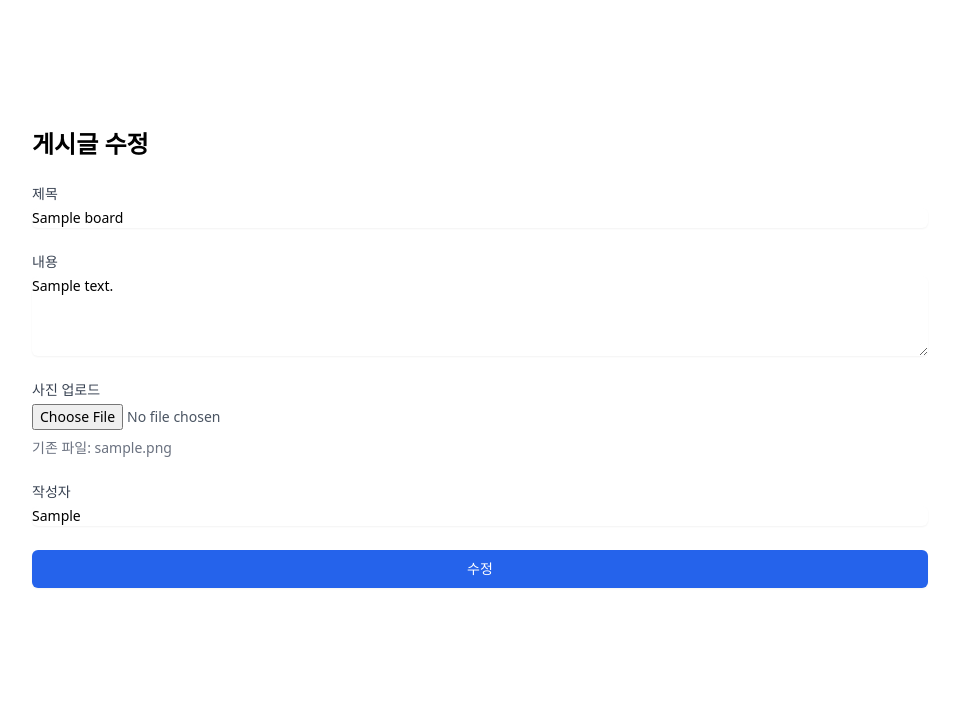
After one commit to yyytgf123/MyBlog_project, a Spring Boot app: page /boards/boardDetail/boardUpdate/1 in a window 1280 px wide. The commit adds this page. Shown: the top 715 px of the page, without its empty margins (160-1119 px from the left). Run offline with Spring Boot 4, Linux system fonts and the light colour scheme; tables that the repository leaves empty hold one stand-in row (values such as "Sample post"); some libraries are stand-ins or nearby versions.

Commit message:
2025/01/13 - board update

```diff
--- a/h/src/main/java/lh/h/controller/BoardController.java
+++ b/h/src/main/java/lh/h/controller/BoardController.java
@@ -1,21 +1,29 @@
 package lh.h.controller;
 
+import jakarta.servlet.http.HttpServletRequest;
 import jakarta.validation.Valid;
 import lh.h.entity.Board;
 import lh.h.interfaces.BoardService;
+import lombok.extern.slf4j.Slf4j;
 import org.springframework.data.domain.Page;
 import org.springframework.data.domain.Pageable;
 import org.springframework.data.domain.Sort;
 import org.springframework.data.web.PageableDefault;
 import org.springframework.http.ResponseEntity;
 import org.springframework.stereotype.Controller;
+import org.springframework.stereotype.Repository;
 import org.springframework.ui.Model;
 import org.springframework.validation.BindingResult;
 import org.springframework.web.bind.annotation.*;
 import org.springframework.web.multipart.MultipartFile;
 
+import java.io.File;
 import java.io.IOException;
+import java.io.Writer;
+import java.util.IllegalFormatCodePointException;
+import java.util.UUID;
 
+@Slf4j
 @Controller
 @RequestMapping("/boards")
 public class BoardController {
@@ -26,7 +34,7 @@ public class BoardController {
         this.boardService = boardService;
     }
 
-    //Board list, paging, search
+    /* Board list, paging, search ------------------------------------------------------------------------------------*/
     @GetMapping("/blogpage")
     public String listWithPaging(Model model,
                                  @PageableDefault(page = 0, size = 9, sort = "id", direction = Sort.Direction.DESC) Pageable pageable,
@@ -43,9 +51,10 @@ public class BoardController {
         } else {
             list = boardService.boardSearchList(searchKeyword, pageable);
         }
-        //----------------------------------- Search ---------------------------------------//
+        //---------------------------------------------------------------------------------//
 
-        //----------------------------------- Paging ---------------------------------------//
+
+        //----------------------------------- Paging --------------------------------------//
         int totalPages = list.getTotalPages();
         int currentPage = list.getNumber() + 1; //tm는 0부터 시작해서 +1해줘야지 1페이지 위치
         int maxPageNumberToShow = 5;
@@ -63,23 +72,27 @@ public class BoardController {
         model.addAttribute("startPage", startPage);
         model.addAttribute("endPage", endPage);
         model.addAttribute("totalPages", totalPages);
-        //----------------------------------- Paging ---------------------------------------//
+        //---------------------------------------------------------------------------------//
 
         //----------------------------------- List ----------------------------------------//
         model.addAttribute("boards", list);
-        //----------------------------------- List ----------------------------------------//
+        //---------------------------------------------------------------------------------//
+
 
         return "boards/blogpage";
     }
+    /*----------------------------------------------------------------------------------------------------------------*/
 
-    // 게시글 작성 폼
+
+    /* 게시글 작성 화면 -------------------------------------------------------------------------------------------------*/
     @GetMapping("/form")
     public String form(Model model) {
         model.addAttribute("board", new Board());
         return "boards/form";
     }
+    /*----------------------------------------------------------------------------------------------------------------*/
 
-    // 게시글 작성(file upload + write + errormessage)
+    /* 게시글 작성(file upload + write + errormessage) -----------------------------------------------------------------*/
     @PostMapping("/form")
     public String save(@Valid @ModelAttribute Board board, BindingResult bindingResult, Model model,
                        //html로 전송, value = "file"로 html에서 사진 file을 받아옴
@@ -87,35 +100,74 @@ public class BoardController {
                        @RequestParam("content") String content,
                        @RequestParam(value = "file", required = false) MultipartFile file) throws IOException {
 
-        //------------------------------ title not null ------------------------------------//
+        //------------------------------ title not null -----------------------------------//
         if (bindingResult.hasErrors()) {
             model.addAttribute("errorMessage", "입력 값이 올바르지 않습니다. 다시 확인해주세요.");
             return "boards/form";
         }
-        //------------------------------ title not null ------------------------------------//
+        //---------------------------------------------------------------------------------//
 
+        //-------------------------------- file upload ------------------------------------//
         boardService.saveFile(board, file);
 
-        //------------------------------ file upload ------------------------------------//
         model.addAttribute("message", "글 작성이 완료되었습니다.");
         model.addAttribute("searchUrl", "/blog/blogpage");
-        //------------------------------ title upload ------------------------------------//
+        //---------------------------------------------------------------------------------//
 
         return "redirect:/boards/blogpage";
     }
+    /*----------------------------------------------------------------------------------------------------------------*/
 
-    // 게시글 삭제
+
+    /* 게시글 업데이트 페이지 이동 ----------------------------------------------------------------------------------------*/
+    @GetMapping("/boardDetail/boardUpdate/{id}")
+    public String updateForm(@PathVariable Long id, Model model) {
+        // 게시글 정보 가져오기
+        Board board = boardService.findById(id);
+
+        // 게시글 정보를 모델에 추가
+        model.addAttribute("board", board);
+
+        // boardUpdate.html로 이동
+        return "boards/boardUpdate";
+    }
+    /*----------------------------------------------------------------------------------------------------------------*/
+
+    /* 게시글 업데이트 --------------------------------------------------------------------------------------------------*/
+    @PostMapping("/update/{id}")
+    public String updateBoard(
+                            @PathVariable Long id,
+                            @Valid @ModelAttribute Board updatedBoard,
+                            BindingResult bindingResult,
+                            @RequestParam(value = "file", required = false) MultipartFile file,
+                            Model model) throws IOException {
+
+        if (bindingResult.hasErrors()) {
+            model.addAttribute("errorMessage", "입력 값이 올바르지 않습니다. 다시 확인해주세요.");
+            return "boards/updateForm";
+        }
+
+        boardService.updateBoard(id, updatedBoard, file);
+
+        return "redirect:/boards/blogpage";
+    }
+    /*----------------------------------------------------------------------------------------------------------------*/
+
+
+    /* 게시글 삭제 -----------------------------------------------------------------------------------------------------*/
     @DeleteMapping("/{id}")
     public String delete(@PathVariable Long id) {
         boardService.deleteById(id);
         return "redirect:/boards/blogpage";
     }
+    /*----------------------------------------------------------------------------------------------------------------*/
 
-    // 게시글 상세보기
+    /* 게시글 상세보기 --------------------------------------------------------------------------------------------------*/
     @GetMapping("/{id}")
     public String viewBoard(@PathVariable Long id, Model model) {
         Board board = boardService.findById(id);
         model.addAttribute("board", board);
         return "boards/boardDetail";
     }
+    /*----------------------------------------------------------------------------------------------------------------*/
 }
--- a/h/src/main/java/lh/h/interfaces/BoardService.java
+++ b/h/src/main/java/lh/h/interfaces/BoardService.java
@@ -15,9 +15,13 @@ public interface BoardService {
 
     Board findById(Long id);
 
+    /* board update */
+    void updateBoard(Long id, Board updatedBoard, MultipartFile file) throws IOException;
+
     /* form write(file update + write) */
     void saveFile(Board board, MultipartFile file) throws IOException;
 
+    /* board delete */
     void deleteById(Long id);
 
     /* board list */
--- a/h/src/main/resources/templates/boards/blogpage.html
+++ b/h/src/main/resources/templates/boards/blogpage.html
@@ -62,8 +62,7 @@
                 <td th:text="${board.id}"></td>
                 <section>
                     <!-- 제목에 링크 추가 -->
-                    <td><a th:href="@{/boards/{id}
-                            (id=${board.id})}" th:text="${board.title}"></a></td>
+                    <td><a th:href="@{/boards/{id} (id=${board.id})}" th:text="${board.title}"></a></td>
                     <td th:text="${board.writer}"></td>
                     <td th:text="${board.createdDate}"></td>
                 </section>
--- /dev/null
+++ b/h/src/main/resources/templates/boards/boardUpdate.html
@@ -0,0 +1,50 @@
+<!DOCTYPE html>
+<html xmlns:th="http://www.thymeleaf.org">
+<head>
+    <title>게시글 수정</title>
+    <meta charset="UTF-8">
+    <link href="/css/tailwind-out.css" rel="stylesheet">
+</head>
+<body>
+<section class="relative bg-white px-6 py-24 sm:py-32 lg:px-8">
+    <div class="mx-auto max-w-2xl lg:max-w-4xl">
+        <h1 class="text-2xl font-bold mb-6">게시글 수정</h1>
+        <form th:object="${board}" th:action="@{/boards/update/{id}(id=${board.id})}" method="post" enctype="multipart/form-data" class="space-y-6">
+            <!-- Title Input -->
+            <div>
+                <label for="title" class="block text-sm font-medium text-gray-700">제목</label>
+                <input type="text" id="title" th:field="*{title}"
+                       class="mt-1 block w-full rounded-md border-gray-300 shadow-sm focus:border-indigo-500 focus:ring-indigo-500 sm:text-sm">
+            </div>
+            <!-- Content Textarea -->
+            <div>
+                <label for="content" class="block text-sm font-medium text-gray-700">내용</label>
+                <textarea id="content" th:field="*{content}" rows="4"
+                          class="mt-1 block w-full rounded-md border-gray-300 shadow-sm focus:border-indigo-500 focus:ring-indigo-500 sm:text-sm"></textarea>
+            </div>
+            <!-- File Upload -->
+            <div>
+                <label for="file" class="block text-sm font-medium text-gray-700">사진 업로드</label>
+                <input type="file" id="file" name="file" class="mt-1 block w-full text-sm text-gray-600">
+                <div class="text-sm text-gray-500 mt-2">
+                    기존 파일: <span th:text="${board.filename}"></span>
+                </div>
+            </div>
+            <!-- Writer Input -->
+            <div>
+                <label for="writer" class="block text-sm font-medium text-gray-700">작성자</label>
+                <input type="text" id="writer" th:field="*{writer}"
+                       class="mt-1 block w-full rounded-md border-gray-300 shadow-sm focus:border-indigo-500 focus:ring-indigo-500 sm:text-sm">
+            </div>
+            <!-- Submit Button -->
+            <div>
+                <button type="submit"
+                        class="w-full inline-flex justify-center py-2 px-4 border border-transparent shadow-sm text-sm font-medium rounded-md text-white bg-blue-600 hover:bg-blue-700 focus:outline-none focus:ring-2 focus:ring-offset-2 focus:ring-blue-500">
+                    수정
+                </button>
+            </div>
+        </form>
+    </div>
+</section>
+</body>
+</html>
--- a/h/src/main/resources/templates/boards/form.html
+++ b/h/src/main/resources/templates/boards/form.html
@@ -24,8 +24,7 @@
                 <!-- Title Input -->
                 <div>
                     <label for="title" class="block text-sm font-medium text-gray-700">제목</label>
-                    <input type="text" id="title" th:field="*{title}"
-                           class="mt-1 block w-full rounded-md border-gray-300 shadow-sm focus:border-indigo-500 focus:ring-indigo-500 sm:text-sm"
+                    <input type="text" id="title" th:field="*{title}" class="mt-1 block w-full rounded-md border-gray-300 shadow-sm focus:border-indigo-500 focus:ring-indigo-500 sm:text-sm"
                            placeholder="제목을 작성해주세요.">
                 </div>
                 <!-- Content Textarea -->
```
Also changed, not shown: h/src/main/java/lh/h/service/BoardServiceImpl.java (+49 -5 lines), h/src/main/resources/templates/boards/boardDetail.html (+13 -2 lines), h/files/3bca1c2b-4824-4a4d-95af-d3eb79c50d3b.image.png (added), h/files/65beb99c-20d9-437d-afb8-11096c24e59e.notion.png (added), h/files/f1246497-098a-4718-a9f7-b93a9785c9a2.notion-avatar-1736596842474.png (added), h/src/main/resources/static/files/0cc48a79-37cc-4953-b147-19a6897b992c_증명사진.jpg (deleted), h/src/main/resources/static/files/5b42acc8-7dbb-4fc4-83b4-9b33abfce3d4_notion.png (deleted), h/src/main/resources/static/files/8da18893-706a-46f2-a8fe-43efcf450296_my-notion-face-transparent.png (added), h/src/main/resources/static/files/9af21f3c-7ecd-4b0e-80b5-5c6fd17b26ff_my-notion-face-transparent.png (added), h/src/main/resources/static/files/9daac212-de26-4aea-b926-1f8bb918a315_notion-avatar-1736596842474.png (added), h/src/main/resources/static/files/c7501d70-de60-4de9-bcbd-2db85521c022_배경화면.jpg (deleted), h/src/main/resources/static/files/d5badc0d-96b0-4619-9429-85ec22510fa1_notion.png (added), h/src/main/resources/static/files/f098579f-bfa7-4432-ac96-f523e540a74f_notion.png (added).
